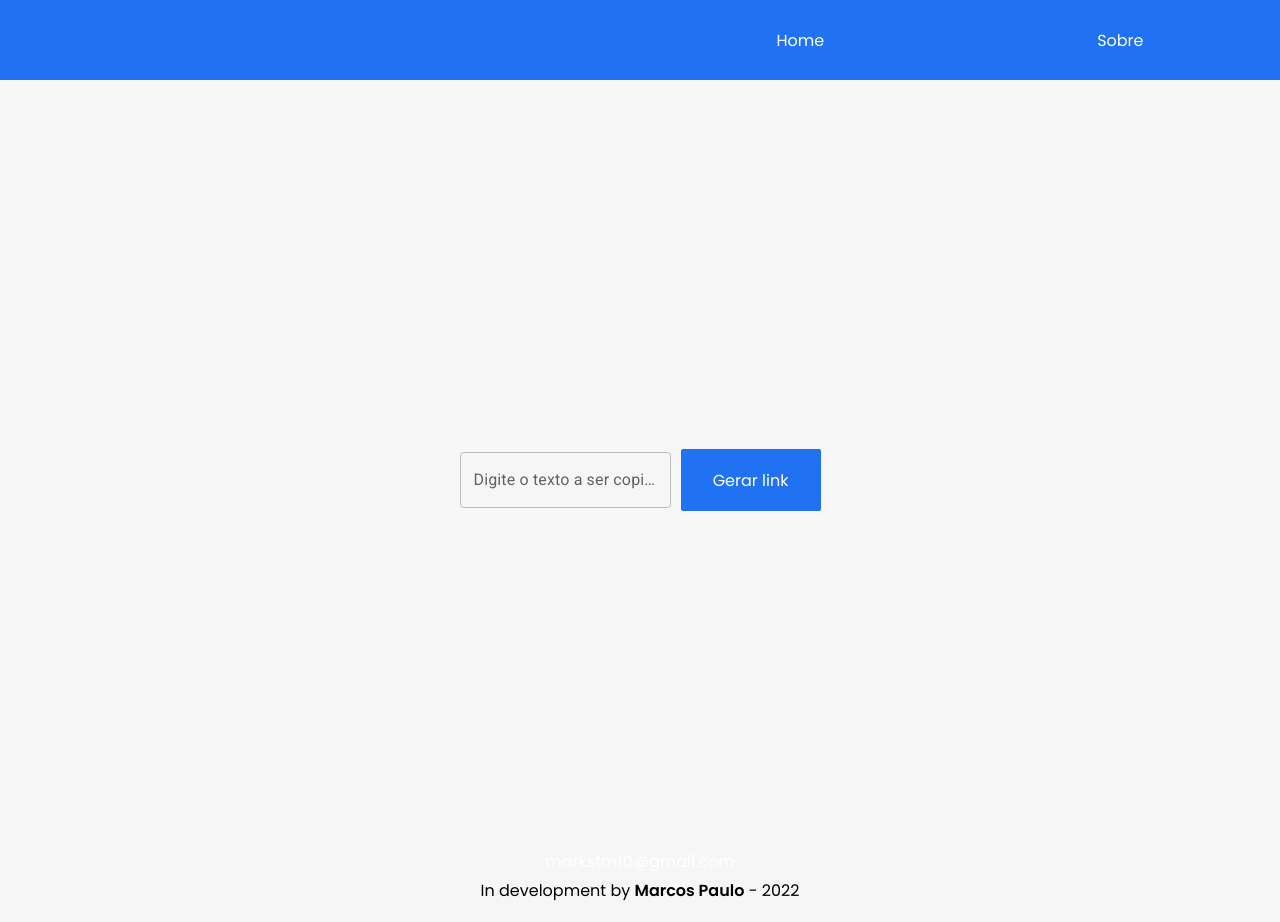
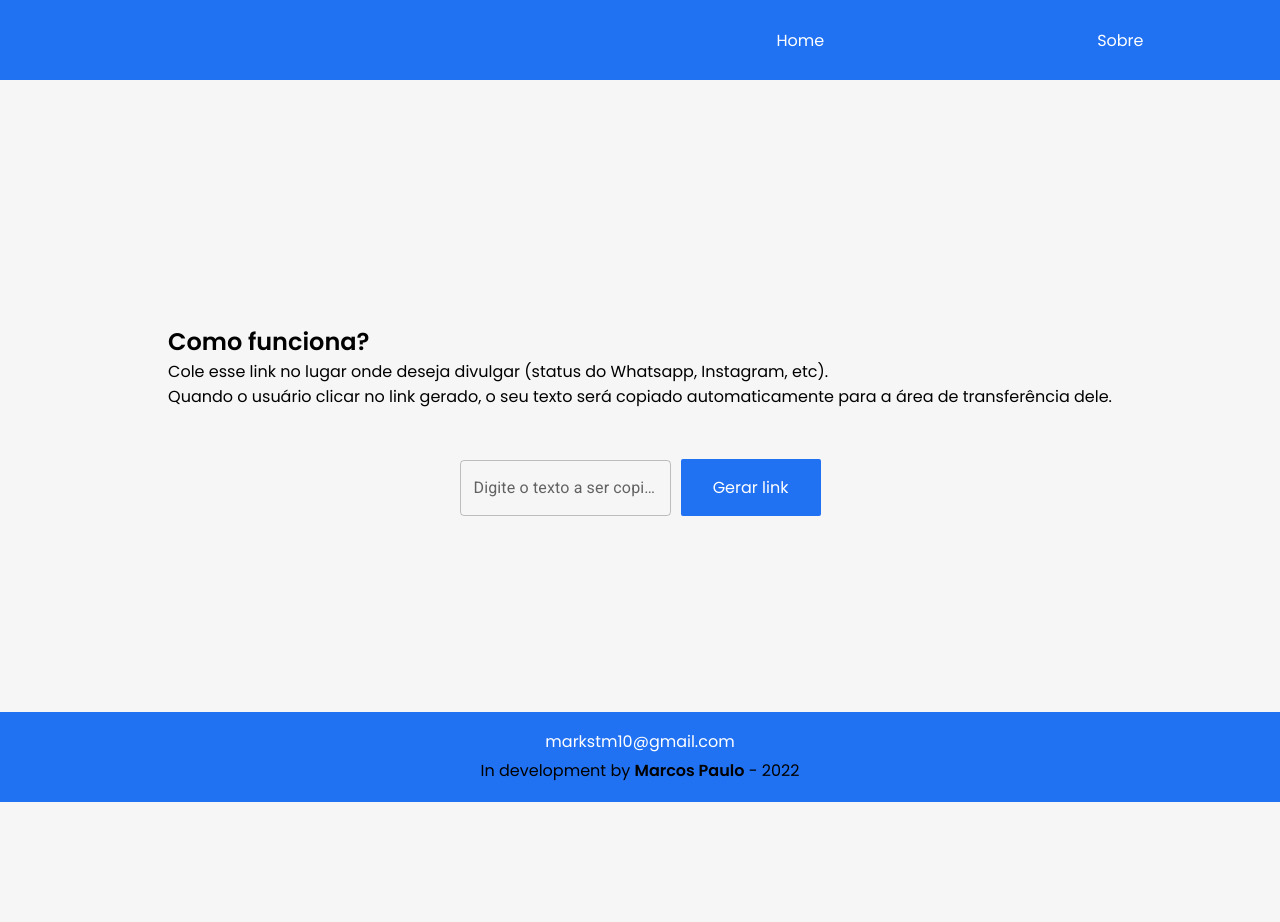
Before and after one commit to mstarkRules/clipboard-copy, a React (Vite) app: page / in a window 1280 px wide. After the commit the page ends 802 px from the top, so only its background shows below. Built offline with nearby package versions, Linux system fonts and the light colour scheme.

Commit message:
feat: create verification to check if url has any params

```diff
--- a/src/App.tsx
+++ b/src/App.tsx
@@ -3,6 +3,7 @@ import { Footer } from "./components/Footer";
 import Header from "./components/Header";
 
 import { Home } from "./pages/Home";
+import SuccessPage from "./pages/Success";
 
 import { GlobalStyle } from "./styles/global";
 
--- a/src/components/CopyButton/styles.ts
+++ b/src/components/CopyButton/styles.ts
@@ -2,7 +2,7 @@ import styled from "styled-components";
 
 export const Container = styled.div`
   width: 140px;
-  padding: 18.5px 14px;
+  padding: 16px 14px;
   background-color: #2172f2;
   /* border: none; */
   border-radius: 2px;
--- a/src/components/Footer/styles.ts
+++ b/src/components/Footer/styles.ts
@@ -6,8 +6,8 @@ export const Container = styled.footer`
   justify-content: center;
   align-items: center;
 
-  /* background-color: blue; */
-  border-top-right-radius: 100px;
+  background-color: #2172f2;
+  /* border-top-right-radius: 100px; */
   margin-top: -3rem;
   line-height: 1.8rem;
   padding: 1rem;
--- a/src/pages/Home/index.tsx
+++ b/src/pages/Home/index.tsx
@@ -1,8 +1,9 @@
 import React, { useState } from "react";
 
 import { TextField } from "@mui/material";
-import { Container, MainArea } from "./styles";
+import { Container, MainArea, TextArea } from "./styles";
 import CopyButton from "../../components/CopyButton";
+import SuccessPage from "../Success";
 
 export function Home() {
   const [inputValue, setInputValue] = useState("");
@@ -12,20 +13,31 @@ export function Home() {
     setInputValue(text);
   }
 
-  function copyFromUrlToClipboard() {
+  async function copyFromUrlToClipboard() {
     let text = window.location.pathname.split("/");
     navigator.clipboard.writeText(text[1]);
   }
 
   copyFromUrlToClipboard();
 
-  function handleSetTextLink(text: string) {
+  function verifyUrl() {
+    let url = window.location.pathname.split("/");
+
+    if (url[1].length > 0) {
+      return true;
+    }
+    return false;
+  }
+
+  async function handleSetTextLink(text: string) {
     if (inputValue.length > 0) {
       let host = window.location.host;
       let linkGenerated = host + "/" + text;
 
       navigator.clipboard.writeText(linkGenerated);
       setLink(linkGenerated);
+
+      console.log("texto do link: ", linkGenerated);
     } else {
       alert("Digite algum texto");
     }
@@ -33,6 +45,22 @@ export function Home() {
 
   return (
     <Container>
+      {verifyUrl() ? (
+        <SuccessPage />
+      ) : (
+        <>
+          <TextArea>
+            <h2>Como funciona?</h2>
+            <p>
+              Cole esse link no lugar onde deseja divulgar (status do Whatsapp,
+              Instagram, etc).
+            </p>
+            <p>
+              Quando o usuário clicar no link gerado, o seu texto será copiado
+              automaticamente para a área de transferência dele.
+            </p>
+          </TextArea>
+
           <MainArea>
             <TextField
               onChange={(e) => handleInputValue(e.target.value)}
@@ -47,17 +75,13 @@ export function Home() {
           </MainArea>
           {link.length > 0 && (
             <>
-          <p>{link}</p>
-          <p>Link gerado e copiado para sua área de transferência</p>
-          <h2>Como funciona?</h2>
               <p>
-            Cole esse link no lugar onde deseja divulgar (status do Whatsapp,
-            Instagram, etc).
+                <strong>{link}</strong>
+                <br />
+                Link gerado e copiado para sua área de transferência
               </p>
-          <p>
-            Quando o usuário clicar no link gerado, o seu texto será copiado
-            automaticamente para a área de transferência dele.
-          </p>
+            </>
+          )}
         </>
       )}
     </Container>
--- a/src/pages/Home/styles.ts
+++ b/src/pages/Home/styles.ts
@@ -6,8 +6,12 @@ export const Container = styled.div`
   align-items: center;
   flex-direction: column;
 
-  gap: 10px;
-  height: 100vh;
+  gap: 50px;
+  height: calc(100vh - 120px);
+
+  p {
+    text-align: center;
+  }
 `;
 
 export const MainArea = styled.div`
@@ -18,3 +22,13 @@ export const MainArea = styled.div`
   align-items: center;
   gap: 10px;
 `;
+
+export const TextArea = styled.div`
+  max-width: 80%;
+
+  p {
+    text-align: left;
+  }
+
+  /* background-color: red; */
+`;
--- /dev/null
+++ b/src/pages/Success/index.tsx
@@ -0,0 +1,8 @@
+import React from "react";
+import { Container } from "./styles";
+
+function SuccessPage() {
+  return <Container>Copiado com sucesso!</Container>;
+}
+
+export default SuccessPage;
--- /dev/null
+++ b/src/pages/Success/styles.ts
@@ -0,0 +1,15 @@
+import styled from "styled-components";
+
+export const Container = styled.div`
+  display: flex;
+  justify-content: center;
+  align-items: center;
+  flex-direction: column;
+
+  gap: 50px;
+  height: calc(100vh - 120px);
+
+  p {
+    text-align: center;
+  }
+`;
```
Lines whose indentation alone changed are shown as unchanged.
